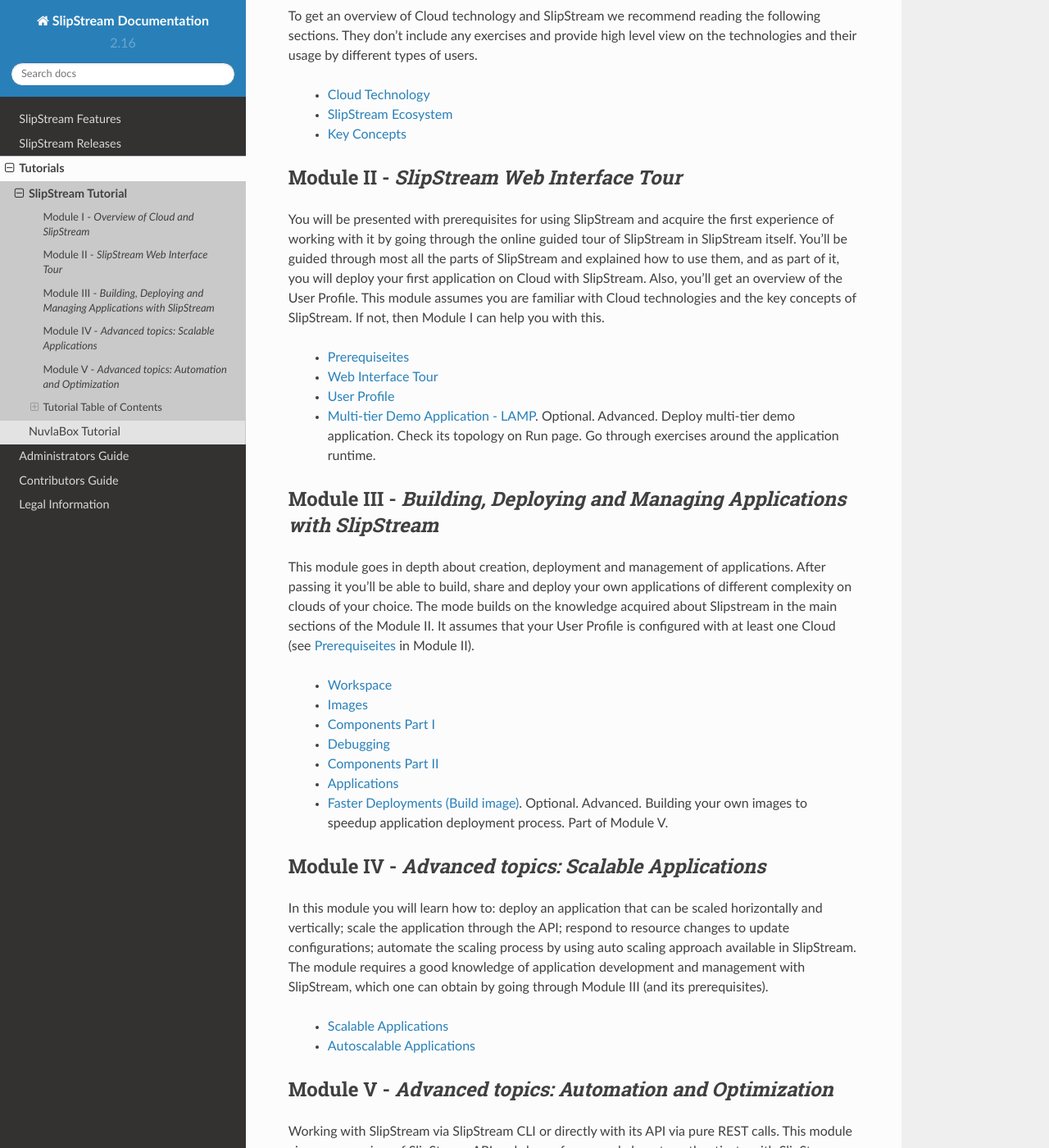
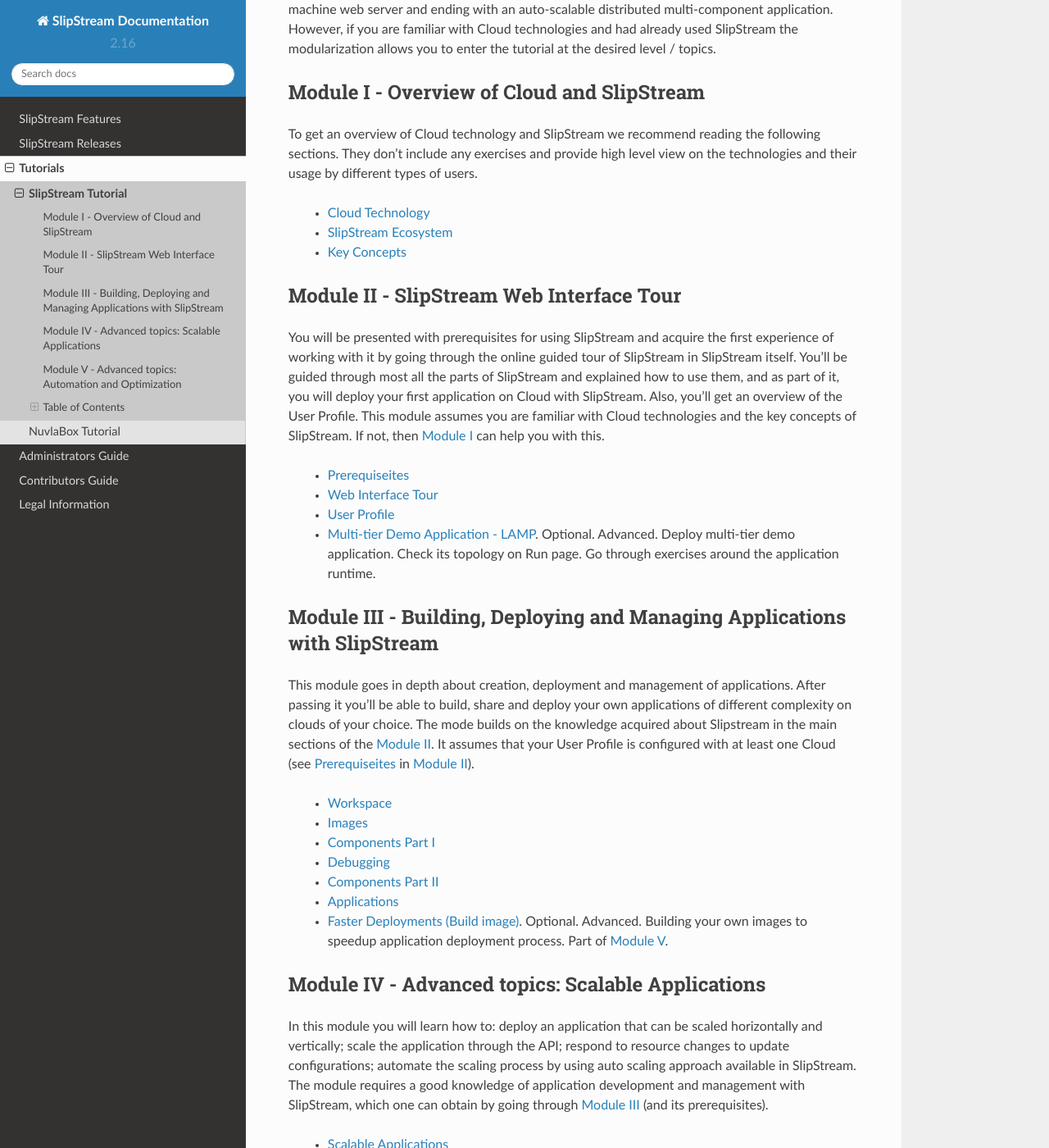
Before and after one commit to slipstream/SlipStreamDocumentation, a Sphinx documentation site: the page built from docs/tutorials/ss/index.rst, in a window 1280 px wide and 1400 px high, scrolled down 640 px. Shown: the whole window at 82% size. Built offline with Sphinx 7.4.7 and the Read the Docs theme 2.0.0, drawn with Linux system fonts in a browser that asks for light colours; some of the changed text lies outside the part shown.

Commit message:
WIP: modularisation

```diff
--- a/docs/tutorials/index.rst
+++ b/docs/tutorials/index.rst
@@ -1,3 +1,5 @@
+
+.. include:: global.rst
 
 Tutorials
 =========
@@ -25,5 +27,3 @@
 
    ss/index
    nb/index
-
-.. include:: global.rst
--- a/docs/tutorials/ss/index.rst
+++ b/docs/tutorials/ss/index.rst
@@ -25,12 +25,17 @@
 for following the tutorial before jumping into the development of the
 example applications.
 
-.. As the exercises build on one another, readers will want to follow the
-   tutorial in order.
+The tutorial consists of five modules. One of the options is to follow them in
+order (see `Table of Contents`_).  The exercises provided in the tutorial
+build on one another starting from a simple single machine web server and
+ending with an auto-scalable distributed multi-component application.  However,
+if you are familiar with Cloud technologies and had already used SlipStream the
+modularization allows you to enter the tutorial at the desired level / topics.
 
+.. _module-1:
 
-Module I - `Overview of Cloud and SlipStream`
----------------------------------------------
+Module I - Overview of Cloud and SlipStream
+-------------------------------------------
 
 To get an overview of Cloud technology and SlipStream we recommend reading
 the following sections. They don't include any exercises and provide high level
@@ -49,8 +56,8 @@
 of SlipStream and explained how to use them, and as part of it, you will deploy
 your first application on Cloud with SlipStream.  Also, you'll get an overview
 of the User Profile.  This module assumes you are familiar with Cloud
-technologies and the key concepts of SlipStream.  If not, then Module I can
-help you with this.
+technologies and the key concepts of SlipStream.  If not, then :ref:`Module I
+<module-1>` can help you with this.
 
  - `Prerequiseites <prerequisites.html>`_
  - `Web Interface Tour <web-interface-tour.html>`_
--- a/docs/tutorials/ss/slipstream-defined.rst
+++ b/docs/tutorials/ss/slipstream-defined.rst
@@ -1,3 +1,6 @@
+
+.. include:: ../global.rst
+
 What is SlipStream?
 ===================
 
@@ -16,6 +19,3 @@
 You can use SlipStream from the Nuvla_ service maintained by SixSq, a
 **hosted** SlipStream instance, or an **on-premise** installation of
 SlipStream.
-
-
-.. include:: ../global.rst
```
Also changed, not shown: other parts of docs/tutorials/ss/index.rst (+26 -16 lines), docs/tutorials/ss/prerequisites.rst (+6 -5 lines).
